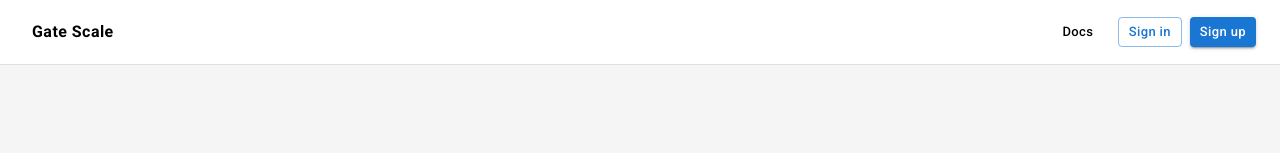
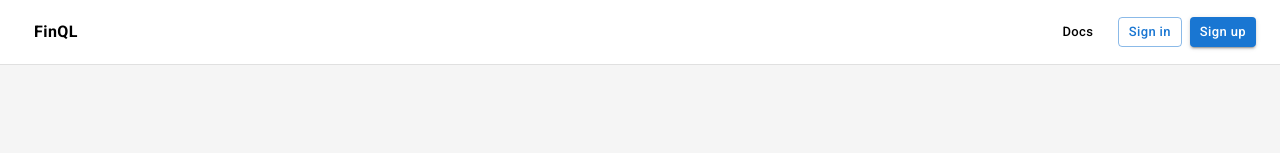
Before and after one commit to Abdu-LateefLF/gatescale, a React (Vite) app in the folder frontend/: page / in a window 1280 px wide. Shown: the top 153 px of the page. Built offline with nearby package versions, Linux system fonts and the light colour scheme; no server answers.

Commit message:
Fix issue with api key auth

```diff
--- a/frontend/index.html
+++ b/frontend/index.html
@@ -8,7 +8,7 @@
       href="https://fonts.googleapis.com/css2?family=Roboto:wght@300;400;500;700&display=swap"
     />
     <meta name="viewport" content="width=device-width, initial-scale=1.0" />
-    <title>Gate Scale</title>
+    <title>FinQL</title>
   </head>
   <body>
     <div id="root"></div>
--- a/frontend/src/components/PublicNavBar.tsx
+++ b/frontend/src/components/PublicNavBar.tsx
@@ -28,9 +28,13 @@ function PublicNavBar({ highlight }: PublicNavBarProps) {
                 component={RouterLink}
                 to="/"
                 color="inherit"
-                sx={{ fontWeight: 700, fontSize: '1rem', textTransform: 'none' }}
+                sx={{
+                    fontWeight: 700,
+                    fontSize: '1rem',
+                    textTransform: 'none',
+                }}
             >
-                Gate Scale
+                FinQL
             </Button>
 
             <Stack direction="row" spacing={1} alignItems="center">
```
Also changed, not shown: 1 other file (tests, documents, lock files or other folders).
